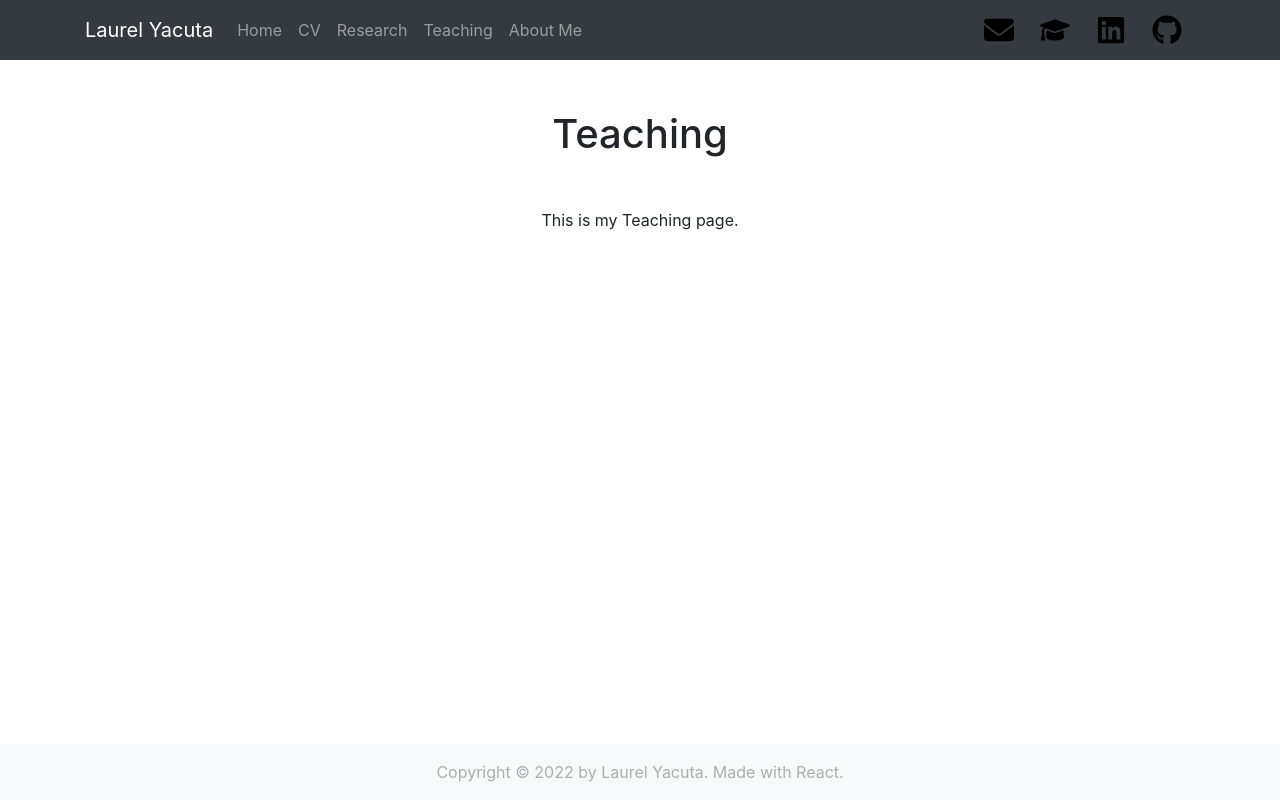
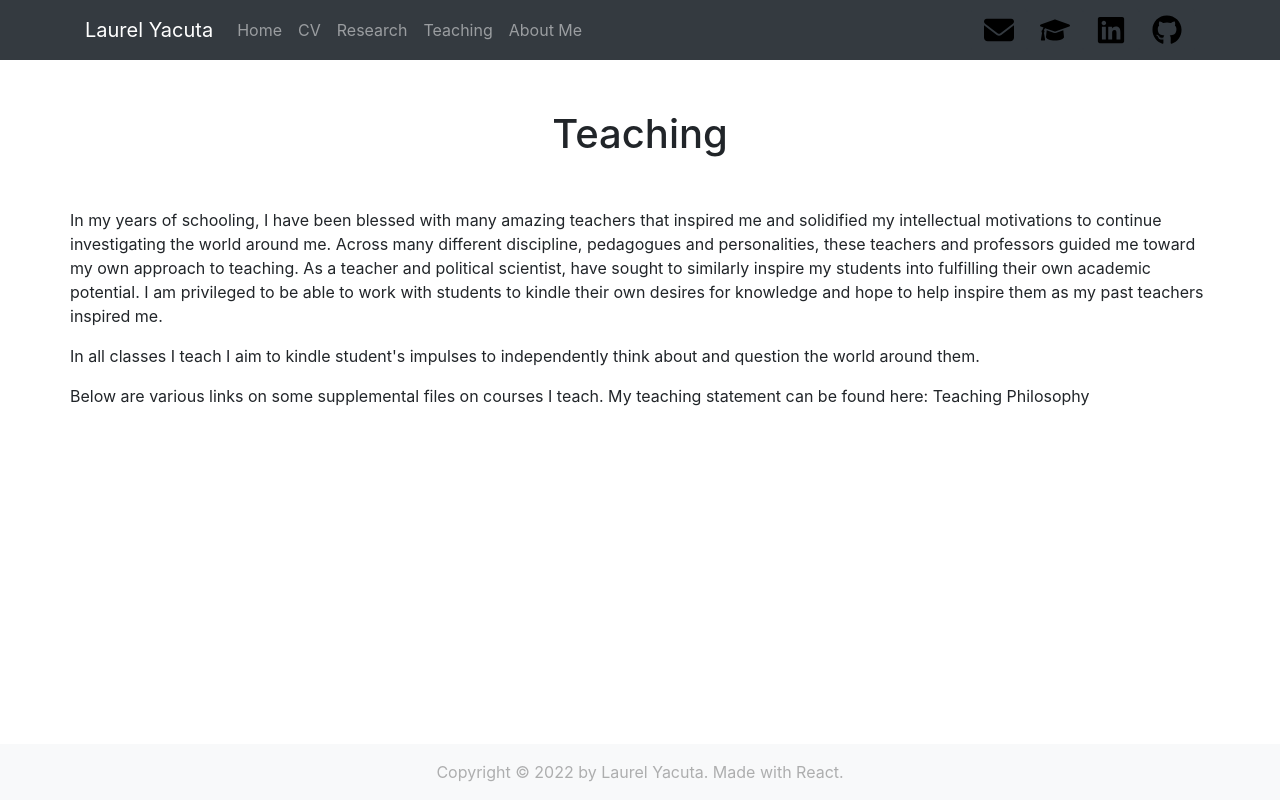
Before and after one commit to laurelyacuta/laurelyacuta.github.io, a React (Create React App) app: page /teaching in a window 1280 px wide. Built offline with nearby package versions, Linux system fonts and the light colour scheme.

Commit message:
Making an object for teachings

```diff
--- a/src/pages/about-me/index.js
+++ b/src/pages/about-me/index.js
@@ -13,7 +13,7 @@ class AboutMe extends Component {
         <Row className="justify-content-md-center">
           <h1 style={{marginTop: 50, marginBottom: 50, width: '25rem'}}>{title}</h1>
         </Row>
-        <Row className="justify-content-md-center">
+        <Row>
           <p class="text-left">{text}</p>
         </Row>
       </Container>
--- a/src/pages/teaching/index.js
+++ b/src/pages/teaching/index.js
@@ -2,13 +2,30 @@ import React, { Component } from 'react';
 import Container from 'react-bootstrap/Container';
 import { Row } from 'react-bootstrap';
 
-const title = `
-Teaching
-`;
+const title = 'Teaching';
 
-const text = `
-This is my Teaching page.
-`;
+const text_p1 = 'In my years of schooling, I have been blessed with many amazing teachers that inspired me and solidified my intellectual motivations to continue investigating the world around me. Across many different discipline, pedagogues and personalities, these teachers and professors guided me toward my own approach to teaching. As a teacher and political scientist, have sought to similarly inspire my students into fulfilling their own academic potential. I am privileged to be able to work with students to kindle their own desires for knowledge and hope to help inspire them as my past teachers inspired me.';
+
+const text_p2 = "In all classes I teach I aim to kindle student's impulses to independently think about and question the world around them.";
+
+const text_p3 = 'Below are various links on some supplemental files on courses I teach. My teaching statement can be found here: Teaching Philosophy';
+
+const teachings = [
+  {
+    title: 'Associate Instructor of Record',
+    class: 'Introduction to Comparative Politics (Summer 2021)',
+    information: [
+      {
+        text: 'Syllabus (link)',
+        link: 'TBD'
+      },
+      {
+        text: 'Sample Classroom Presentation',
+        link: 'TBD'
+      }
+    ]
+  }
+];
 
 class Teaching extends Component {
   render() {
@@ -17,8 +34,10 @@ class Teaching extends Component {
         <Row className="justify-content-md-center">
           <h1 style={{marginTop: 50, marginBottom: 50, width: '25rem'}}>{title}</h1>
         </Row>
-        <Row className="justify-content-md-center">
-          <p>{text}</p>
+        <Row>
+          <p class="text-left">{text_p1}</p>
+          <p class="text-left">{text_p2}</p>
+          <p class="text-left">{text_p3}</p>
         </Row>
       </Container>
     );
```
